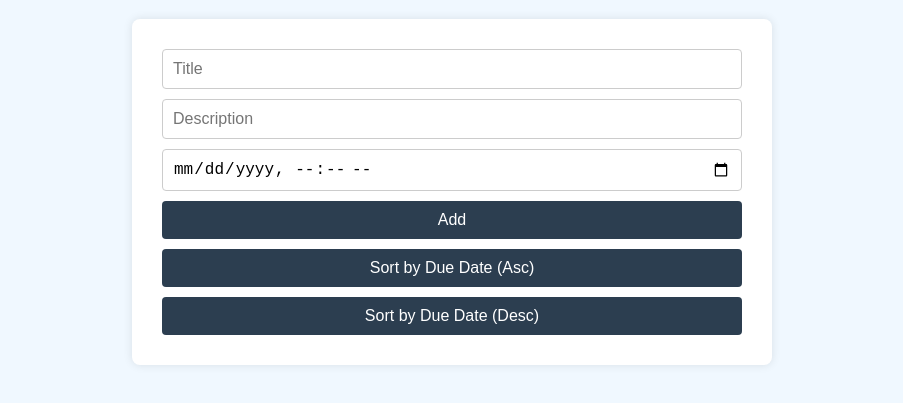
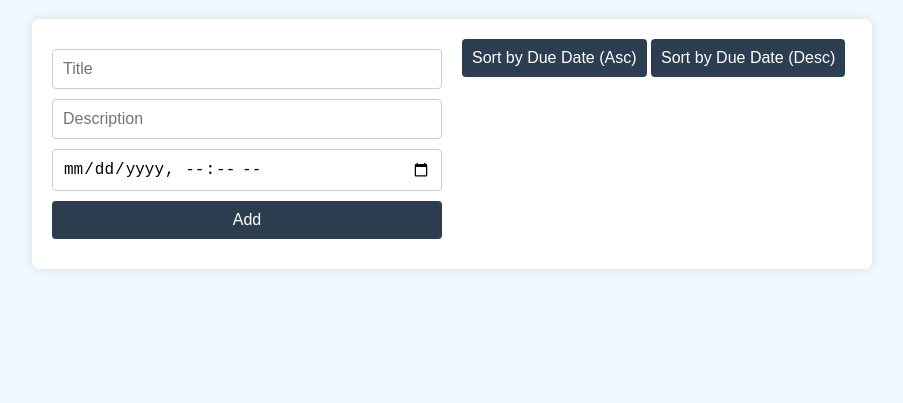
Before and after one commit to irakizaDidier/Assignment, a plain HTML site: page index.html in a window 1280 px wide. Shown: the part 61-464 px from the top of the page, without its empty margins (188-1091 px from the left). Drawn offline with Linux system fonts and the light colour scheme.

Commit message:
assignment

```diff
--- a/index.html
+++ b/index.html
@@ -9,18 +9,23 @@
     <body>
         <h1>To-Do List</h1>
         <div class="container">
+            <div class="input-group-container">
                 <div class="input-group">
                     <input type="text" id="title" placeholder="Title">
-                <input type="text" id="description" placeholder="Description">
+                    <input type="text" id="description"
+                        placeholder="Description">
                     <input type="datetime-local" id="dueDate">
                     <button id="addButton">Add</button>
                 </div>
-            <div class="input-group">
+            </div>
+            <div class="todo-container">
+                <div>
                     <button id="sortAscButton">Sort by Due Date (Asc)</button>
                     <button id="sortDescButton">Sort by Due Date (Desc)</button>
                 </div>
                 <div id="todoList"></div>
             </div>
+        </div>
 
         <script src="app.js"></script>
     </body>
--- a/styles.css
+++ b/styles.css
@@ -11,7 +11,8 @@ h1 {
 }
 
 .container {
-  max-width: 600px;
+  display: flex;
+  max-width: 800px;
   margin: 0 auto;
   padding: 20px;
   background-color: #ffffff;
@@ -19,11 +20,24 @@ h1 {
   box-shadow: 0 0 10px rgba(0, 0, 0, 0.1);
 }
 
+.input-group-container {
+  display: flex;
+  flex-direction: column;
+  flex: 1;
+  margin-right: 20px;
+}
+
+.todo-container {
+  display: flex;
+  flex-direction: column;
+  flex: 1;
+}
+
 .input-group {
   display: flex;
   flex-direction: column;
   gap: 10px;
-  margin: 10px;
+  margin: 10px 0;
 }
 
 input[type="text"],
@@ -53,6 +67,13 @@ button:hover {
   gap: 5px;
 }
 
+#todoList {
+  flex: 1;
+  display: flex;
+  flex-direction: column;
+  margin-top: 10px;
+}
+
 .todo-item {
   display: flex;
   justify-content: space-between;
```
Lines whose indentation alone changed are shown as unchanged.
